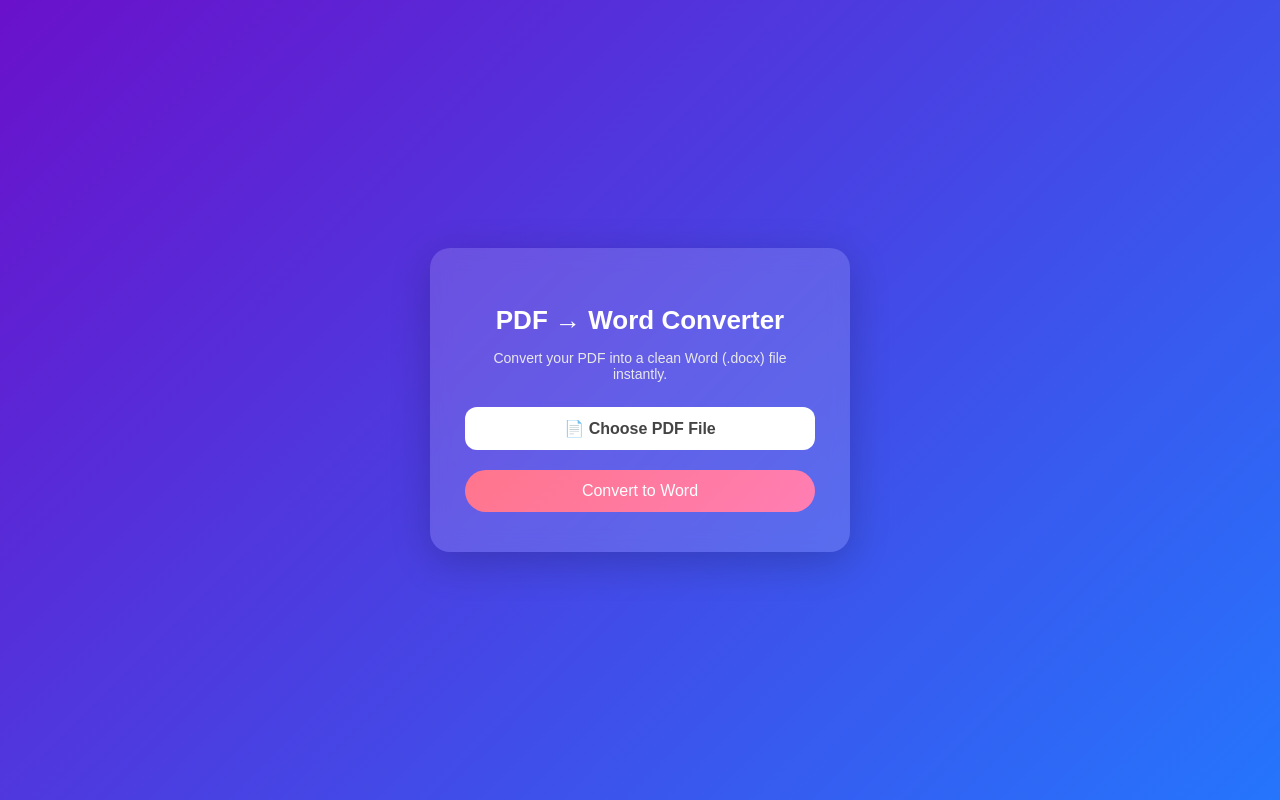
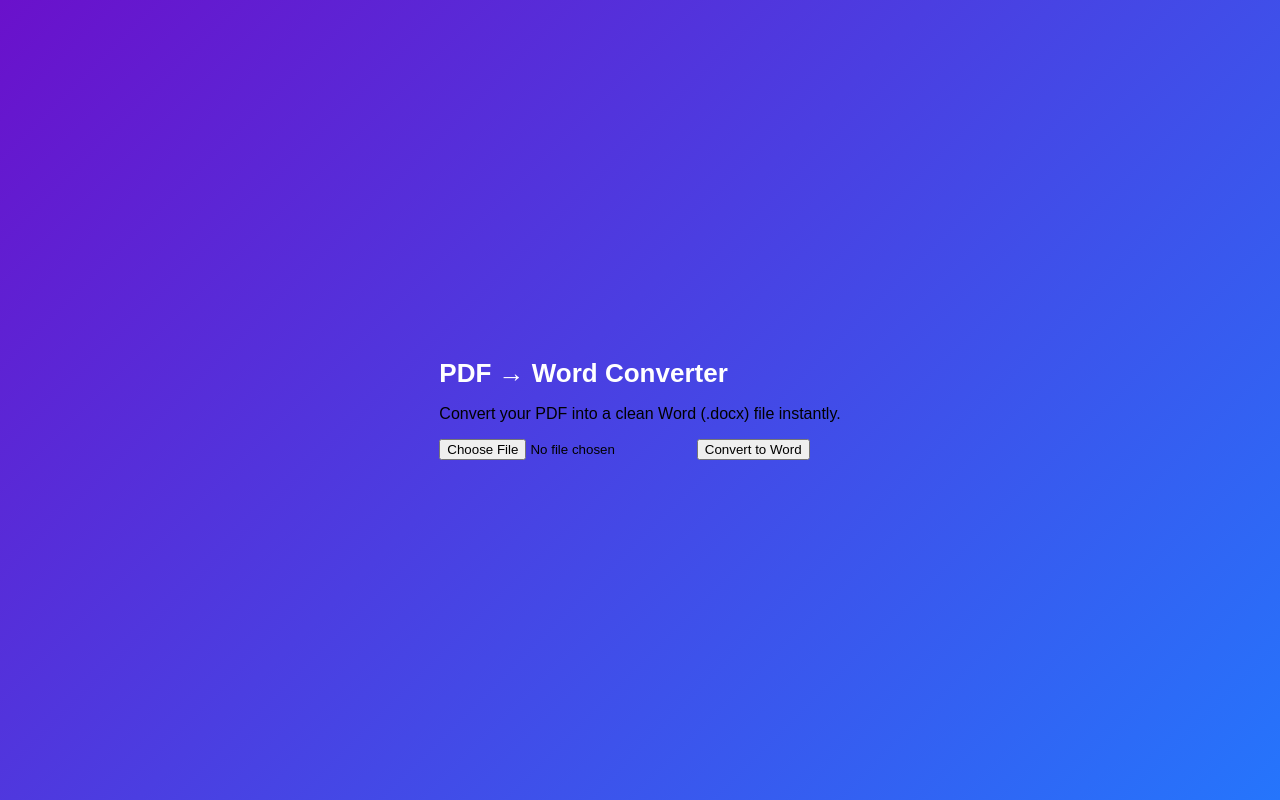
Before and after one commit to ankita05-web/pdf2word, a Flask app: page / in a window 1280 px wide. Run offline with Flask 3, Linux system fonts and the light colour scheme.

Commit message:
Update index.html

```diff
--- a/templates/index.html
+++ b/templates/index.html
@@ -4,36 +4,20 @@
     <meta charset="UTF-8">
     <meta name="viewport" content="width=device-width, initial-scale=1.0">
     <title>PDF to Word Converter</title>
-    <link rel="stylesheet" href="{{ url_for('static', filename='style.css') }}">
+    <link rel="stylesheet" href="style.css">
 </head>
+<body>
 
-<body>
-<div class="container">
+    <div class="wrapper">
+        <div class="converter-box">
+            <h1>PDF → Word Converter</h1>
+            <p>Convert your PDF into a clean Word (.docx) file instantly.</p>
 
-    <h1>PDF → Word Converter</h1>
-    <p class="subtitle">Convert your PDF into a clean Word (.docx) file instantly.</p>
+            <input type="file" id="pdfFile" class="file-input">
 
-    <form action="/convert" method="POST" enctype="multipart/form-data">
-        <label class="upload-box">
-            <input type="file" name="pdf_file" accept="application/pdf" required>
-            <span>📄 Choose PDF File</span>
-        </label>
-
-        <button type="submit" class="btn">Convert to Word</button>
-    </form>
-</div>
-
-<!-- ⭐ Show file name after selection -->
-<script>
-    const fileInput = document.querySelector("input[name='pdf_file']");
-    const uploadLabel = document.querySelector(".upload-box span");
-
-    fileInput.addEventListener("change", () => {
-        if (fileInput.files.length > 0) {
-            uploadLabel.textContent = "📄 " + fileInput.files[0].name;
-        }
-    });
-</script>
+            <button class="convert-btn">Convert to Word</button>
+        </div>
+    </div>
 
 </body>
 </html>
```
